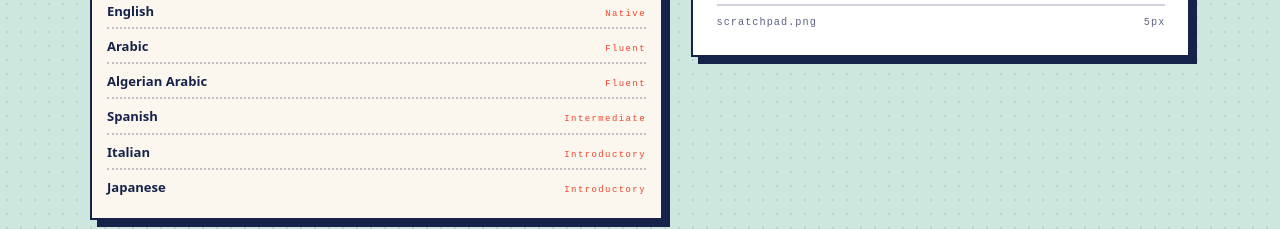
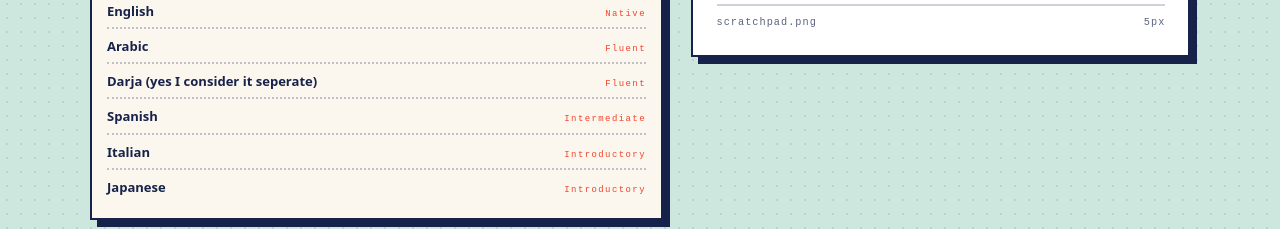
Before and after one commit to mariemt26/marm-port-retro, a Next.js app in the folder marmportretro/: page /about in a window 1280 px wide. Shown: the part 1977-2206 px from the top of the page. Built offline with nearby package versions, Linux system fonts and the light colour scheme; no server answers; a web font is replaced by a local one.

Commit message:
Update page.tsx

```diff
--- a/marmportretro/app/about/page.tsx
+++ b/marmportretro/app/about/page.tsx
@@ -59,7 +59,7 @@ const TOOLS: { group: string; items: Skill[] }[] = [
 const LANGUAGES: [string, string][] = [
   ["English", "Native"],
   ["Arabic", "Fluent"],
-  ["Algerian Arabic", "Fluent"],
+  ["Darja (yes I consider it seperate)", "Fluent"],
   ["Spanish", "Intermediate"],
   ["Italian", "Introductory"],
   ["Japanese", "Introductory"],
```
